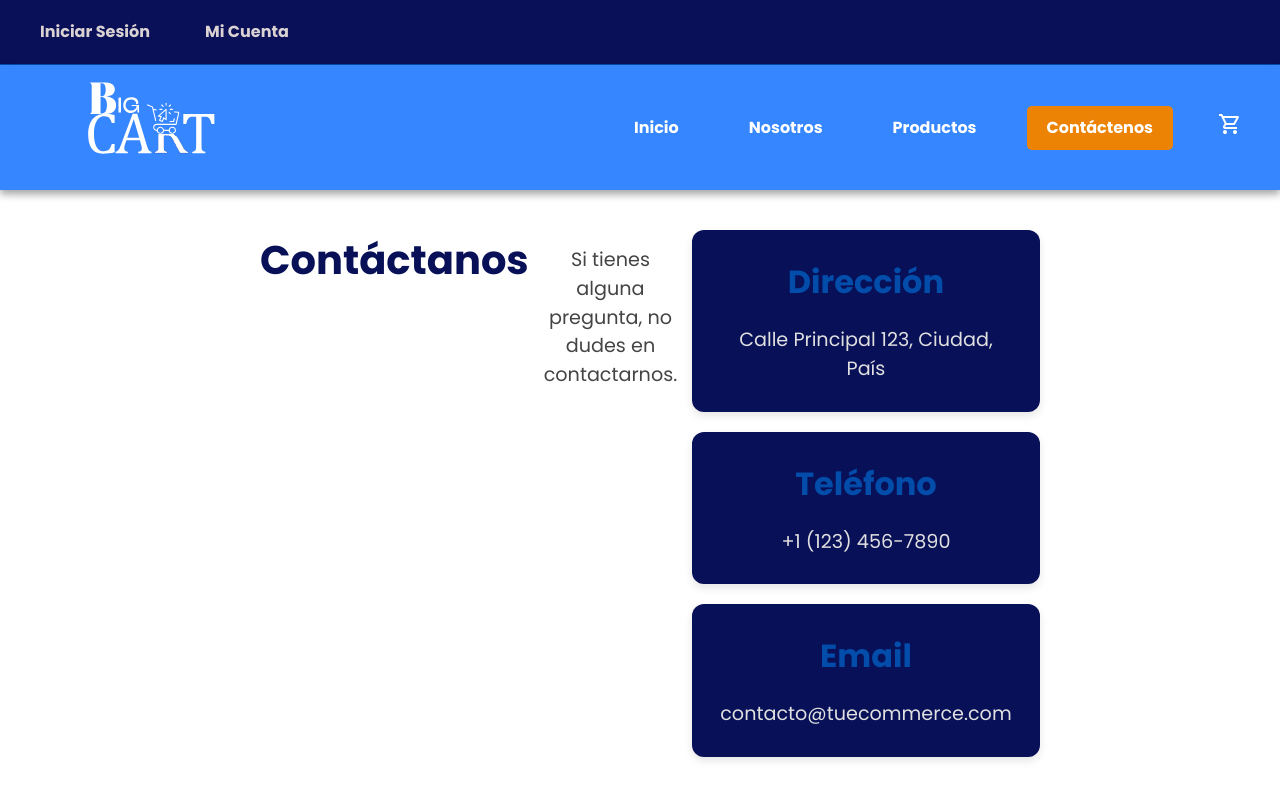
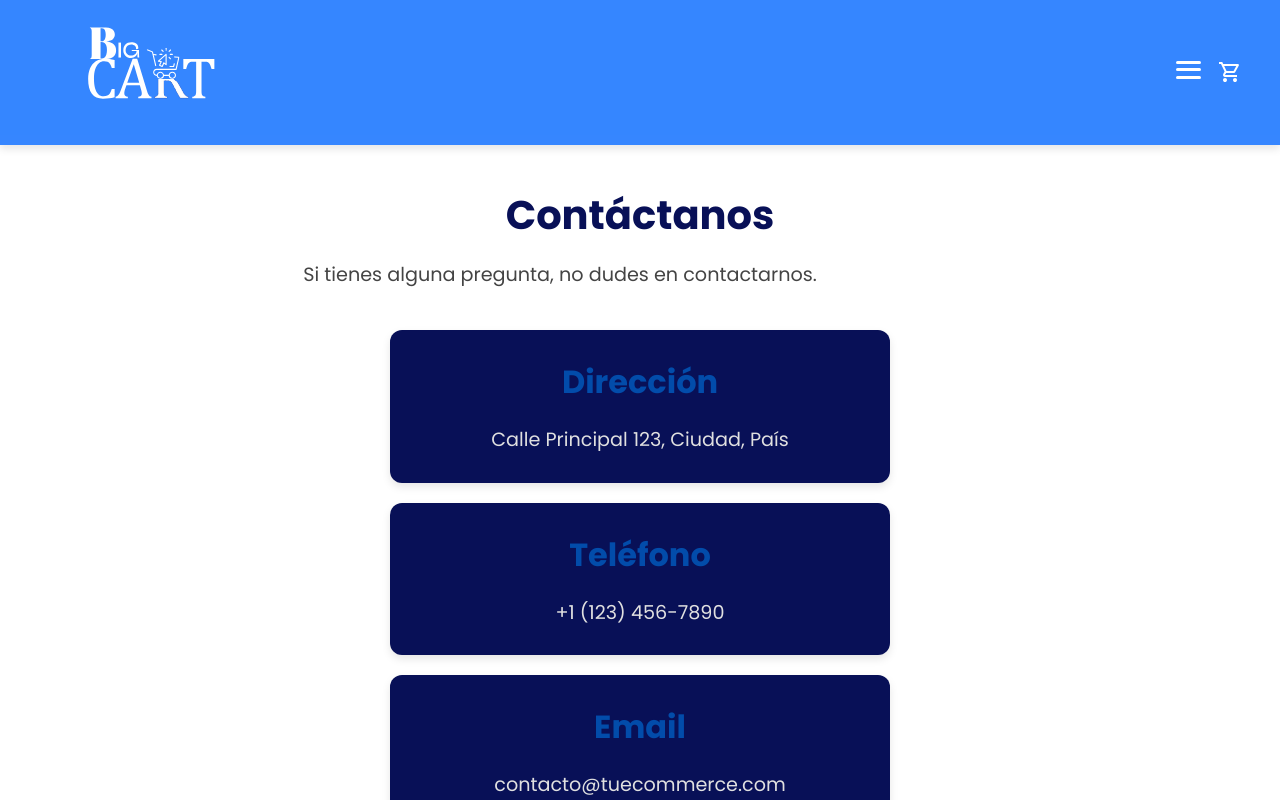
Before and after one commit to ange25-ca/BIG-CART, a React (Vite) app: page /contactus in a window 1280 px wide. Built offline with nearby package versions, Linux system fonts and the light colour scheme.

Commit message:
fix-navbar styles
en Este commit se agregan arreglos de estilos del navbar para un aspecto más limpio y comenzando a implementar un patrón de diseño

```diff
--- a/public/products.json
+++ b/public/products.json
@@ -5,7 +5,7 @@
       "price": 298.19,
       "oldPrice": 321.45,
       "sales": 8300,
-      "imageUrl": "https://example.com/escurridor.jpg",
+      "imageUrl": "../src/components/Productos/assets/img/plasticos.jpg",
       "category": "Cocina",
       "rating": 4.5,
       "isBestSeller": true
--- a/src/components/NavBar/assets/styles/NavBar.css
+++ b/src/components/NavBar/assets/styles/NavBar.css
@@ -1,49 +1,165 @@
-/* Estilo general para el nav con paleta de colores */
+/* Estilo general para el nav */
 .navbar {
   width: 100%;
-  background: linear-gradient(90deg, #091057, #024CAA);
+  background-color: #3686FF;
   box-shadow: 0 4px 8px rgba(0, 0, 0, 0.1);
   position: sticky;
   top: 0;
   z-index: 1000;
+  padding: 10px 0;
 }
 
-/* Primer div (contacto y autenticación) */
-.navbar-top {
+.navbar-middle {
   display: flex;
   justify-content: space-between;
   align-items: center;
-  padding: 10px 20px;
-  background-color: #091057;
-  color: #DBD3D3;
-  border-bottom: 1px solid #024CAA;
-  flex-wrap: wrap;
+  padding: 10px 38px;
+  background-color: #3586FF;
+  height: 125px;
 }
 
-.contact-info {
-  display: flex;
-  gap: 15px;
+.navbar-brand {
+  text-decoration: none;
+  font-size: 1.5rem;
   color: #DBD3D3;
 }
-
-.auth-links {
+/* Icono de hamburguesa */
+.hamburger-icon {
+  width: 25px;
+  height: 20px;
   display: flex;
-  gap: 15px;
+  flex-direction: column;
+  justify-content: space-between;
+  cursor: pointer;
 }
 
-.auth-links .nav-link {
-  font-size: 1rem;
-  text-decoration: none;
-  color: #DBD3D3;
-  font-weight: bold;
-  transition: color 0.3s ease;
+.hamburger-icon span {
+  display: block;
+  height: 3px;
+  background-color: white;
+  border-radius: 2px;
+  transition: all 0.3s ease;
 }
 
-.auth-links .nav-link:hover {
-  color: #EC8305;
+/* Animación a "X" cuando el menú esté abierto */
+.hamburger-icon.open span:nth-child(1) {
+  transform: rotate(45deg);
+  position: relative;
+  top: 8px;
 }
 
-/* Ajustes para el menú toggle */
+.hamburger-icon.open span:nth-child(2) {
+  opacity: 0;
+}
+
+.hamburger-icon.open span:nth-child(3) {
+  transform: rotate(-45deg);
+  position: relative;
+  top: -8px;
+}
+
+/* Dropdown */
+.navbar-right {
+  display: flex;
+  align-items: center;
+}
+
+.navbar-dropdown {
+  position: relative;
+}
+
+.dropdown-toggle {
+  background-color: transparent;
+  color: white;
+  padding: 10px 15px;
+  border: none;
+  cursor: pointer;
+  font-weight: bold;
+  outline: none; /* Elimina el borde de enfoque */
+}
+
+.dropdown-toggle:focus {
+  outline: none; /* Asegura que el borde no aparezca cuando esté enfocado */
+}
+/* Estilos del botón del carrito */
+.btn-cart {
+  display: flex;
+  align-items: center;
+  justify-content: center;
+  transition: background-color 0.3s ease, transform 0.3s ease;
+}
+
+.btn-cart.active {
+  width: 35px; /* Tamaño más pequeño del círculo */
+  height: 35px;
+  background-color: #EC8305; /* Color de fondo del círculo activo */
+  border-radius: 50%;
+  transform: scale(1.1);
+}
+
+.btn-cart img {
+    margin-left: 2px;
+    margin-top: 5px;
+    width: 20px;
+    height: 20px;
+    cursor: pointer;
+    transition: transform 0.3s ease;
+}
+
+
+.dropdown-menu {
+  display: none;
+  position: absolute;
+  top: 40px;
+  right: 0;
+  background-color: #3066be;
+  padding: 10px;
+  border-radius: 8px;
+}
+
+.dropdown-menu.open {
+  display: block;
+}
+
+.nav-item {
+  margin: 5px 0;
+}
+
+ul {
+  list-style: none;
+  padding: 0;
+  margin: 0;
+}
+
+.nav-link {
+  display: block;
+  padding: 10px 20px;
+  color: #DBD3D3;
+  text-decoration: none;
+  font-weight: bold;
+  transition: background-color 0.3s ease;
+  border-radius: 5px;
+}
+
+.nav-link:hover,
+.nav-link.active {
+  background-color: #EC8305;
+  color: white;
+}
+
+/* Carrito */
+.btn-cart img {
+  width: 24px;
+  height: 24px;
+  cursor: pointer;
+  transition: transform 0.3s ease;
+}
+
+.btn-cart img:hover {
+  transform: scale(1.1);
+}
+
+/* Menú móvil */
 .menu-toggle {
   display: none;
   cursor: pointer;
@@ -78,96 +194,6 @@
   top: 8px;
 }
 
-/* Segundo div (logo, búsqueda y carrito) */
-.navbar-middle {
-  display: flex;
-  justify-content: space-between;
-  align-items: center;
-  padding: 10px 38px;
-  background-color: #3586FF;
-  gap: 20px;
-  height: 125px;
-  box-shadow: 0 4px 8px rgba(0, 0, 0, 0.3);
-}
-.navbar-nav-web {
-  display: flex;
-  justify-content: space-between;
-  list-style: none;
-  margin: 0;
-  padding: 0;
-  text-decoration: none;
-}
-
-.nav-item {
-  margin: 0 15px;
-}
-
-.nav-link {
-  display: block;
-  padding: 10px 20px;
-  color: #fff;
-  background-color: transparent;
-  transition: background-color 0.3s ease;
-  border-radius: 5px;
-  text-decoration: none;
-  font-weight: bold;
-}
-
-.nav-link:hover,
-.nav-link.active {
-  background-color: #EC8305;
-  color: #fff;
-}
-
-.navbar-brand {
-  text-decoration: none;
-  font-size: 1.5rem;
-  color: #DBD3D3;
-}
-
-.navbar-search-cart {
-  display: flex;
-  align-items: center;
-  gap: 10px;
-}
-
-.navbar-search-input {
-  padding: 0.6rem;
-  border: 1px solid #DBD3D3;
-  border-radius: 20px;
-  width: 220px;
-  background-color: #091057;
-  color: #DBD3D3;
-}
-
-.navbar-search-btn {
-  padding: 0.4rem 1.2rem;
-  background-color: #EC8305;
-  color: #FFFFFF;
-  border: none;
-  border-radius: 20px;
-  cursor: pointer;
-  transition: background-color 0.3s;
-}
-
-.navbar-search-btn:hover {
-  background-color: #024CAA;
-  color: #FFFFFF;
-}
-
-.btn-cart img {
-  margin-left: 20px;
-  width: 24px;
-  height: 24px;
-  cursor: pointer;
-  transition: transform 0.3s ease;
-}
-
-.btn-cart img:hover {
-  transform: scale(1.1);
-}
-
-/* Menú desplegable en móvil (solo cuando el toggle esté activo) */
 .navbar-mobile-menu {
   position: fixed;
   top: 0;
@@ -218,16 +244,10 @@
   padding: 15px;
   color: #DBD3D3;
 }
-.nav-link:hover,
-.nav-link.active {
-  background-color: #EC8305;
-  color: #fff;
-}
 
 /* Estilos responsivos */
 @media (max-width: 768px) {
-  .navbar-middle,
-  .navbar-bottom {
+  .navbar-middle {
     display: none;
   }
 
@@ -238,13 +258,4 @@
   .navbar-mobile-menu .nav-item {
     margin-bottom: 20px;
   }
-
-  .navbar-search-input {
-    width: 100%;
-  }
-
-  .navbar-search-btn {
-    width: 100%;
-    text-align: center;
-  }
 }
--- a/src/components/NavBar/components/NavBar.tsx
+++ b/src/components/NavBar/components/NavBar.tsx
@@ -7,30 +7,28 @@ import "../assets/styles/NavBar.css";
 const Navbar: React.FC = () => {
   const location = useLocation();
 
-  // Estado para controlar la apertura/cierre del menú móvil
-  const [isMobileMenuOpen, setMobileMenuOpen] = useState<boolean>(false);
+  const [isDropdownOpen, setDropdownOpen] = useState(false);
+  const [isMobileMenuOpen, setMobileMenuOpen] = useState(false);
 
   const isActive = (path: string): string => {
     return location.pathname === path ? 'active' : '';
   };
 
-  // Función para alternar el menú móvil
+  const toggleDropdown = (): void => {
+    setDropdownOpen(!isDropdownOpen);
+  };
+
+  const closeDropdown = (): void => {
+    setDropdownOpen(false);
+  };
+
   const toggleMobileMenu = (): void => {
     setMobileMenuOpen(!isMobileMenuOpen);
   };
 
   return (
     <nav className="navbar">
-      {/* Primer Div */}
-      <div className="navbar-top">
-        <div className="contact-info"></div>
-        <div className="auth-links">
-          <Link to="/login" className="nav-link">Iniciar Sesión</Link>
-          <Link to="/account" className="nav-link">Mi Cuenta</Link>
-        </div>
-      </div>
-
-      {/* Segundo Div */}
+      {/* Logo */}
       <div className="navbar-middle">
         <Link to="/" className="navbar-brand">
           <img
@@ -41,22 +39,39 @@ const Navbar: React.FC = () => {
             alt="Brand Logo"
           />
         </Link>
-        <div className="navbar-search-cart">
-        <ul className="navbar-nav-web">
+
+        {/* Dropdown y carrito */}
+        <div className="navbar-right">
+          <div className="navbar-dropdown">
+          <button onClick={toggleDropdown} className="dropdown-toggle">
+            <div className={`hamburger-icon ${isDropdownOpen ? 'open' : ''}`}>
+              <span></span>
+              <span></span>
+              <span></span>
+            </div>
+          </button>
+            <ul className={`dropdown-menu ${isDropdownOpen ? 'open' : ''}`}>
               <li className="nav-item">
-            <Link to="/" className={`nav-link ${isActive("/")}`}>Inicio</Link>
+                <Link to="/about-us" className={`nav-link ${isActive("/about-us")}`} onClick={closeDropdown}>Nosotros</Link>
               </li>
               <li className="nav-item">
-            <Link to="/about-us" className={`nav-link ${isActive("/about-us")}`}>Nosotros</Link>
+                <Link to="/products" className={`nav-link ${isActive("/products")}`} onClick={closeDropdown}>Productos</Link>
               </li>
               <li className="nav-item">
-            <Link to="/products" className={`nav-link ${isActive("/products")}`}>Productos</Link>
+                <Link to="/contactus" className={`nav-link ${isActive("/contactus")}`} onClick={closeDropdown}>Contáctenos</Link>
               </li>
               <li className="nav-item">
-            <Link to="/contactus" className={`nav-link ${isActive("/contactus")}`}>Contáctenos</Link>
+                <Link to="/login" className={`nav-link ${isActive("/login")}`} onClick={closeDropdown}>Iniciar sesión</Link>
+              </li>
+              <li className="nav-item">
+                <Link to="/account" className={`nav-link ${isActive("/account")}`} onClick={closeDropdown}>Mi cuenta</Link>
               </li>
             </ul>
-          <div className="btn-cart">
+          </div>
+
+          {/* Carrito */}
+          {/* Carrito */}
+            <div className={`btn-cart ${isActive("/Cart") ? 'active' : ''}`}>
               <Link to="/Cart">
                 <img src={iconCart} width="25" height="25" alt="Cart Icon" />
               </Link>
@@ -73,9 +88,6 @@ const Navbar: React.FC = () => {
       <div className={`navbar-mobile-menu ${isMobileMenuOpen ? 'active' : ''}`}>
         <div className="close-icon" onClick={toggleMobileMenu}></div>
         <ul className="navbar-nav">
-          <li className={`nav-item ${isActive("/")}`}>
-            <Link to="/" className="nav-link" onClick={toggleMobileMenu}>Inicio</Link>
-          </li>
           <li className={`nav-item ${isActive("/about-us")}`}>
             <Link to="/about-us" className="nav-link" onClick={toggleMobileMenu}>Nosotros</Link>
           </li>
@@ -85,6 +97,12 @@ const Navbar: React.FC = () => {
           <li className={`nav-item ${isActive("/contactus")}`}>
             <Link to="/contactus" className="nav-link" onClick={toggleMobileMenu}>Contáctenos</Link>
           </li>
+          <li className={`nav-item ${isActive("/login")}`}>
+            <Link to="/login" className="nav-link" onClick={toggleMobileMenu}>Iniciar sesión</Link>
+          </li>
+          <li className={`nav-item ${isActive("/account")}`}>
+            <Link to="/account" className="nav-link" onClick={toggleMobileMenu}>Mi cuenta</Link>
+          </li>
         </ul>
       </div>
     </nav>
--- a/src/index.css
+++ b/src/index.css
@@ -83,7 +83,7 @@ button {
 }
 
 button:hover {
-  border-color: #646cff;
+  border-color: white;
 }
 
 button:focus,
```
Lines whose indentation alone changed are shown as unchanged.
